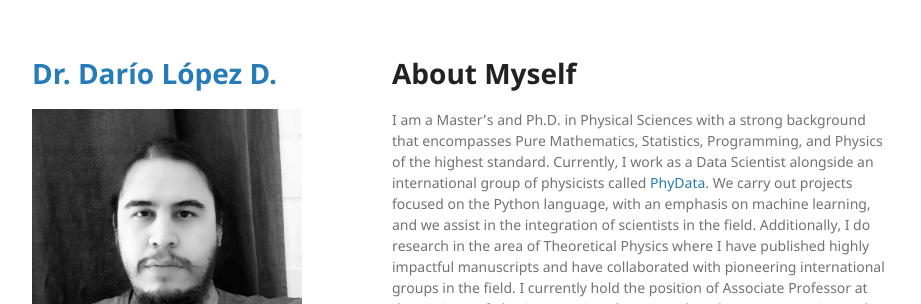
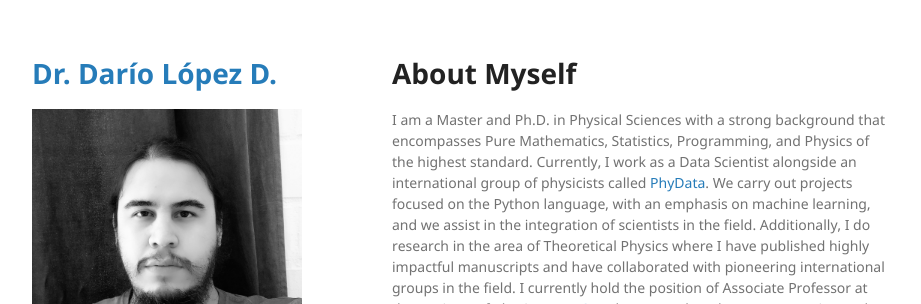
Before and after one commit to dariolopezd/dariolopezd.github.io, a Jekyll site: the page built from index.md, in a window 1280 px wide and 900 px high. Shown: the top 304 px of the window, without its empty margins (178-1099 px from the left). Built offline with Jekyll 4.4.1, drawn with Linux system fonts in a browser that asks for light colours; our own code applies the rules of GitHub Pages for plain Markdown files.

````diff
--- a/index.md
+++ b/index.md
@@ -123,7 +123,7 @@ The final element.
 ```  -->
 
 # About Myself
-I am a Master's and Ph.D. in Physical Sciences with a strong background that encompasses Pure Mathematics, Statistics, Programming, and Physics of the highest standard. Currently, I work as a Data Scientist alongside an international group of physicists called [PhyData](https://phydata.github.io/). We carry out projects focused on the Python language, with an emphasis on machine learning, and we assist in the integration of scientists in the field. Additionally, I do research in the area of Theoretical Physics where I have published highly impactful manuscripts and have collaborated with pioneering international groups in the field. I currently hold the position of Associate Professor at the Institute of Physics at [PUCV](https://pucv.cl/), where I teach Python programming and Physics for the Computer Engineering program.
+I am a Master and Ph.D. in Physical Sciences with a strong background that encompasses Pure Mathematics, Statistics, Programming, and Physics of the highest standard. Currently, I work as a Data Scientist alongside an international group of physicists called [PhyData](https://phydata.github.io/). We carry out projects focused on the Python language, with an emphasis on machine learning, and we assist in the integration of scientists in the field. Additionally, I do research in the area of Theoretical Physics where I have published highly impactful manuscripts and have collaborated with pioneering international groups in the field. I currently hold the position of Associate Professor at the Institute of Physics at [PUCV](https://pucv.cl/), where I teach Python programming and Physics for the Computer Engineering program.
 
 ## As Data Scientist
 I have undertaken various projects to enhance my skills as a Data Scientist, covering diverse areas such as medical data, Netflix data, environmental data, Bitcoin prices, and user data from webpages. These projects are implemented using Deepnote notebooks, which are published on Deepnote and also available as repositories on GitHub. With the PhyData Research Group we specialize in Machine-Learning algoritms, with enfasis on time series.
````
